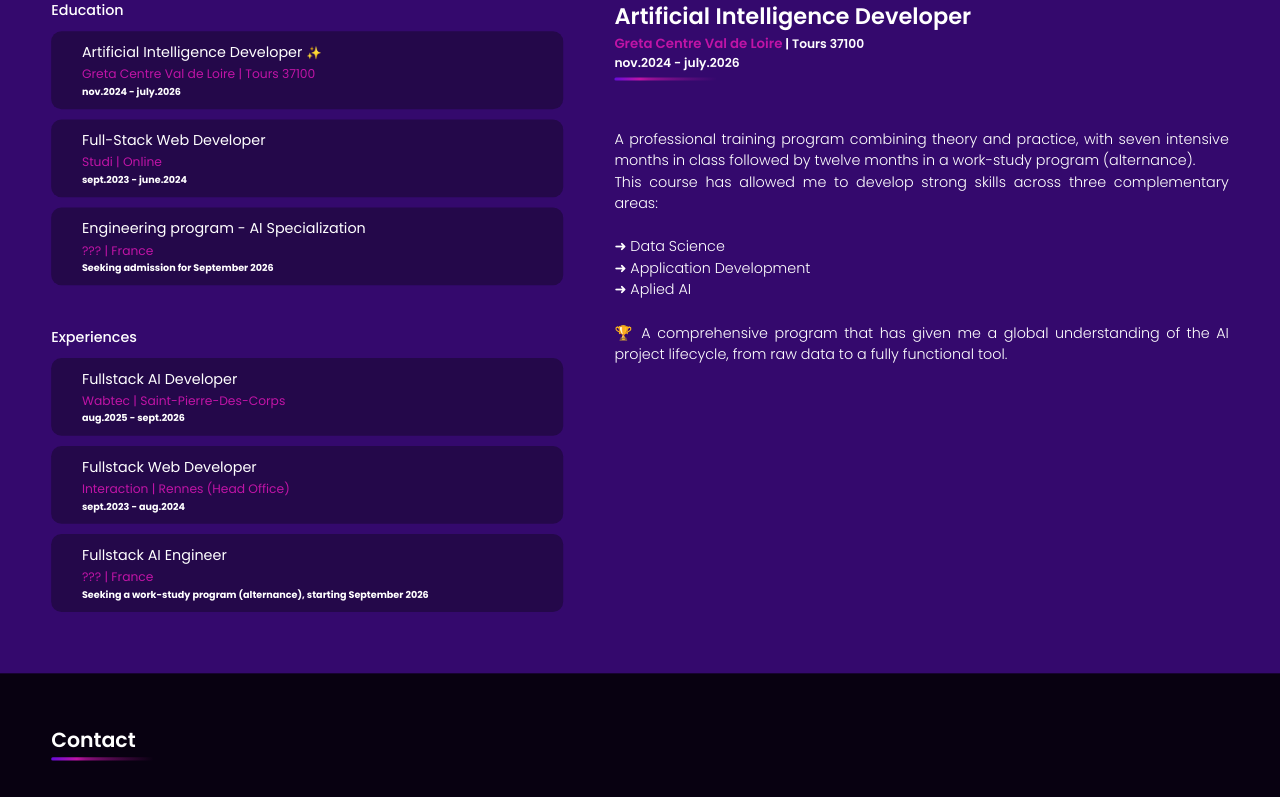
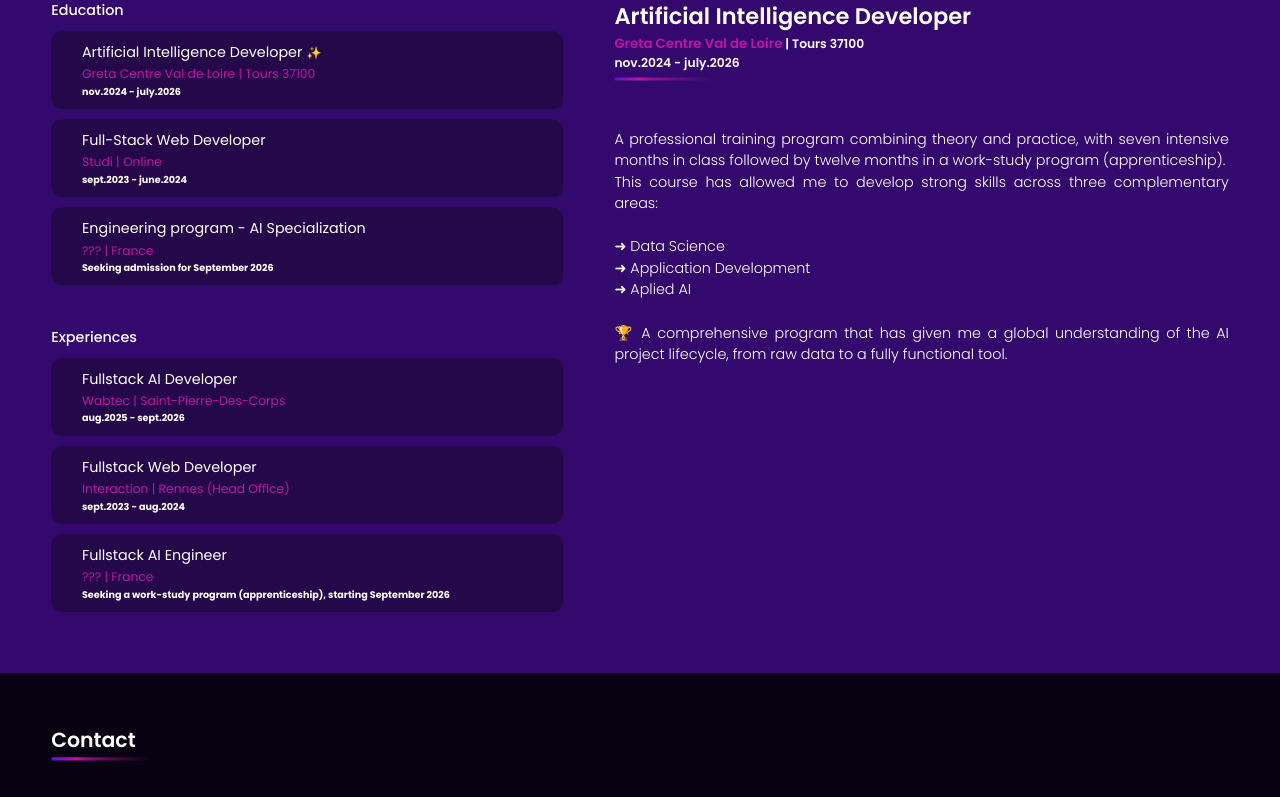
Before and after one commit to promise-temi/portofolio-nuxt, a Nuxt app in the folder frontend/: page / in a window 1280 px wide. Shown: the part 1860-2657 px from the top of the page. Built offline with nearby package versions, Linux system fonts and the light colour scheme.

Commit message:
new update : I replace the incoherent words alternance by apprenticeship and also edited the texts a little

```diff
--- a/frontend/components/Contact.vue
+++ b/frontend/components/Contact.vue
@@ -52,7 +52,7 @@
             <Transition name="fade" mode="out-in">
                 <!-- Message de confirmation -->
                 <div v-if="messageValidated" class="confirmation-message">
-                    <p>Your email app will open with the message pre-filled. If nothing happens, please refer to my cv for contact details..</p>
+                    <p>Your email app will open with the message pre-filled.</p>
                 </div>
             </Transition>
         </div>
@@ -116,7 +116,7 @@ export default{
 
         // },
         sendMessage(){
-            const to = "promise.john37170@gmail.com"
+            const to = "temi.promisejohn@gmail.com"
             const subject = `${document.querySelector('#prenom').value} - ${document.querySelector('#nom').value}  :  ${document.querySelector('#object').value}`
             const body = `${document.querySelector('#message').value}`
             const MailtoLink = `mailto:${to}?subject=${encodeURIComponent(subject)}&body=${encodeURIComponent(body)}`
--- a/frontend/components/ParcourMobile.vue
+++ b/frontend/components/ParcourMobile.vue
@@ -55,7 +55,7 @@ export default{
                     institution: "Greta Centre Val de Loire",
                     localisation: "Tours 37100",
                     duration: "nov.2024 - july.2026",
-                    description: `A professional training program combining theory and practice, with seven intensive months in class followed by twelve months in a work-study program (alternance).
+                    description: `A professional training program combining theory and practice, with seven intensive months in class followed by twelve months in a work-study program (apprenticeship).
                     This course has allowed me to develop strong skills across three complementary areas:
 
                     ➜ Data Science
@@ -70,7 +70,7 @@ export default{
                     institution: "Studi",
                     localisation: "Online",
                     duration: "sept.2023 - june.2024",
-                    description: `A 100% online training program with Studi, which allowed me to acquire solid foundations in web development, both on the front-end and back-end sides. The program was combined with work-study period (alternance), giving me the opportunity to apply my skills in real professional contexts on a daily basis.
+                    description: `A 100% online training program with Studi, which allowed me to acquire solid foundations in web development, both on the front-end and back-end sides. The program was combined with work-study period (apprenticeship), giving me the opportunity to apply my skills in real professional contexts on a daily basis.
 
                     In parallel, I chose to train myself with a more personal and modern stack adapted to my own projects: Vue, Nuxt for the front end, and Python (Flask, FastAPI, Django) for the back end. This personal choice helped me improve my efficiency and, most importantly, enjoy coding.
 
@@ -94,7 +94,7 @@ export default{
                     I value engineering schools for their generalist approach and their ability to shape versatile, technically mature and industry-ready profiles.
                     A strong theoretical core followed by an AI specialization is exactly what I am looking for.
 
-                    I am actively exploring programs for 2026, and I am excited to join an environment where I can grow, contribute, and push my expertise in AI even further preferably through a work-study program (alternance), which is my top priority.`,
+                    I am actively exploring programs for 2026, and I am excited to join an environment where I can grow, contribute, and push my expertise in AI even further preferably through a work-study program (apprenticeship), which is my top priority.`,
                 }
 
             ],
@@ -111,7 +111,7 @@ export default{
 
                     🏆 A challenging and meaningful project that allows me to apply advanced methods, strengthen my technical expertise, and contribute to the use of AI in a high-impact industrial context.
 
-                    🗓️ As part of my work-study program (alternance) with Greta Centre Val de Loire, my schedule alternates three weeks in the company and one week  at school.`,
+                    🗓️ As part of my work-study program (apprenticeship) with Greta Centre Val de Loire, my schedule alternates three weeks in the company and one week  at school.`,
                     link: "https://www.wabteccorp.com/",
                 },
                 {
@@ -127,15 +127,15 @@ export default{
 
                     🏆 This experience was both challenging and formative. It allowed me to strengthen my autonomy, technical versatility and gain confidence in my ability to learn fast, adapt and deliver concrete results.
 
-                    🗓️ As part of my work-study program (alternance) with Studi, my schedule alternated three days in the company and two days at school.`,
+                    🗓️ As part of my work-study program (apprenticeship) with Studi, my schedule alternated three days in the company and two days at school.`,
                     link: "https://www.sinad-emploi.fr/",
                 },
                 {
                     title: "Fullstack AI Engineer",
                     institution: "???",
                     localisation: "France",
-                    duration: "Seeking a work-study program (alternance), starting September 2026",
-                    description: `Starting in September 2026, I will be joining an engineering program or a specialized master’s degree in Artificial Intelligence in a work-study format (alternance).
+                    duration: "Seeking a work-study program (apprenticeship), starting September 2026",
+                    description: `Starting in September 2026, I will be joining an engineering program or a specialized master’s degree in Artificial Intelligence in a work-study format (apprenticeship).
                     I'm therefore looking for a host company for a duration of 1 to 3 years.
 
                     I'm seeking a company that has a clear vision and strong technological ambition, values innovation, autonomy, and wants to integrate AI deeply into its products, operations or strategy.
--- a/frontend/components/Parcours.vue
+++ b/frontend/components/Parcours.vue
@@ -57,7 +57,7 @@ export default{
                     institution: "Greta Centre Val de Loire",
                     localisation: "Tours 37100",
                     duration: "nov.2024 - july.2026",
-                    description: `A professional training program combining theory and practice, with seven intensive months in class followed by twelve months in a work-study program (alternance).
+                    description: `A professional training program combining theory and practice, with seven intensive months in class followed by twelve months in a work-study program (apprenticeship).
                     This course has allowed me to develop strong skills across three complementary areas:
 
                     ➜ Data Science
@@ -72,7 +72,7 @@ export default{
                     institution: "Studi",
                     localisation: "Online",
                     duration: "sept.2023 - june.2024",
-                    description: `A 100% online training program with Studi, which allowed me to acquire solid foundations in web development, both on the front-end and back-end sides. The program was combined with work-study period (alternance), giving me the opportunity to apply my skills in real professional contexts on a daily basis.
+                    description: `A 100% online training program with Studi, which allowed me to acquire solid foundations in web development, both on the front-end and back-end sides. The program was combined with work-study period (apprenticeship), giving me the opportunity to apply my skills in real professional contexts on a daily basis.
 
                     In parallel, I chose to train myself with a more personal and modern stack adapted to my own projects: Vue, Nuxt for the front end, and Python (Flask, FastAPI, Django) for the back end. This personal choice helped me improve my efficiency and, most importantly, enjoy coding.
 
@@ -96,7 +96,7 @@ export default{
                     I value engineering schools for their generalist approach and their ability to shape versatile, technically mature and industry-ready profiles.
                     A strong theoretical core followed by an AI specialization is exactly what I am looking for.
 
-                    I am actively exploring programs for 2026, and I am excited to join an environment where I can grow, contribute, and push my expertise in AI even further preferably through a work-study program (alternance), which is my top priority.`,
+                    I am actively exploring programs for 2026, and I am excited to join an environment where I can grow, contribute, and push my expertise in AI even further preferably through a work-study program (apprenticeship), which is my top priority.`,
                 }
 
             ],
@@ -113,7 +113,7 @@ export default{
 
                     🏆 A challenging and meaningful project that allows me to apply advanced methods, strengthen my technical expertise, and contribute to the use of AI in a high-impact industrial context.
 
-                    🗓️ As part of my work-study program (alternance) with Greta Centre Val de Loire, my schedule alternates three weeks in the company and one week  at school.`,
+                    🗓️ As part of my work-study program (apprenticeship) with Greta Centre Val de Loire, my schedule alternates three weeks in the company and one week  at school.`,
                     link: "https://www.wabteccorp.com/",
                 },
                 {
@@ -129,15 +129,15 @@ export default{
 
                     🏆 This experience was both challenging and formative. It allowed me to strengthen my autonomy, technical versatility and gain confidence in my ability to learn fast, adapt and deliver concrete results.
 
-                    🗓️ As part of my work-study program (alternance) with Studi, my schedule alternated three days in the company and two days at school.`,
+                    🗓️ As part of my work-study program (apprenticeship) with Studi, my schedule alternated three days in the company and two days at school.`,
                     link: "https://www.sinad-emploi.fr/",
                 },
                 {
                     title: "Fullstack AI Engineer",
                     institution: "???",
                     localisation: "France",
-                    duration: "Seeking a work-study program (alternance), starting September 2026",
-                    description: `Starting in September 2026, I will be joining an engineering program or a specialized master’s degree in Artificial Intelligence in a work-study format (alternance).
+                    duration: "Seeking a work-study program (apprenticeship), starting September 2026",
+                    description: `Starting in September 2026, I will be joining an engineering program or a specialized master’s degree in Artificial Intelligence in a work-study format (apprenticeship).
                     I'm therefore looking for a host company for a duration of 1 to 3 years.
 
                     I'm seeking a company that has a clear vision and strong technological ambition, values innovation, autonomy, and wants to integrate AI deeply into its products, operations or strategy.
--- a/frontend/components/ProjetPro.vue
+++ b/frontend/components/ProjetPro.vue
@@ -42,7 +42,7 @@
             </div>
             <div class="texte">
             <h3>Let’s bring your AI projects to life</h3>
-            <p>What am I looking for ? A work-study opportunity (alternance) where I can contribute to ambitious projects and help your company fully harness the potential of its data. I’m ready to relocate, wherever you are, to join your team and put my skills at the service of your goals. With AI, opportunities are endless ✨, and I’m eager to be part of your success.</p>
+            <p>What am I looking for ? A work-study opportunity (apprenticeship) where I can contribute to ambitious projects and help your company fully harness the potential of its data. I’m ready to relocate, wherever you are, to join your team and put my skills at the service of your goals. With AI, opportunities are endless ✨, and I’m eager to be part of your success.</p>
         </div>
         </div>
     </section>
```
Also changed, not shown: 5 other files (tests, documents, lock files or other folders).
